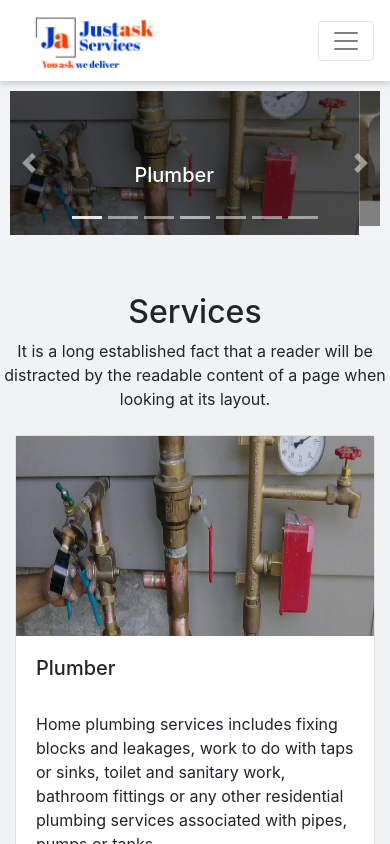
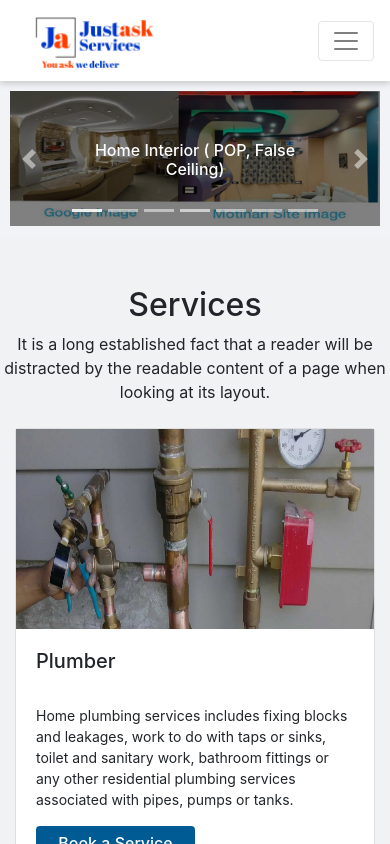
Before and after one commit to Rohandeshwal/justAsk, an Angular app: page /home in a window 390 px wide. Shown: the top 844 px of the page. Built offline with nearby package versions, Linux system fonts and the light colour scheme.

Commit message:
deploy latest

```diff
--- a/src/app/core/components/footer/footer.component.html
+++ b/src/app/core/components/footer/footer.component.html
@@ -9,7 +9,7 @@
         <div>Unit 4A/4B Wintersells Business Park</div>
       </div>
       <div class=""><a class="reg-link">customercare@justAsk.in</a></div>
-      <div class="reg-link">Call Us: 0203 746 8500</div>
+      <div class="reg-link">Call Us:  070913 65555</div>
       <div class="mt-2">
         <a href="https://www.facebook.com/Justask-Services-110694877315035/"
           ><span class="mr-2">
--- a/src/app/core/components/footer/footer.component.scss
+++ b/src/app/core/components/footer/footer.component.scss
@@ -61,8 +61,3 @@ img{
     width: 44%;
     display: inline-block;
 }
-
-.timings p:last-child > span:first-child {
-
-text-align: center;
-}
--- a/src/app/modules/home/components/carosels/carosels.component.html
+++ b/src/app/modules/home/components/carosels/carosels.component.html
@@ -29,9 +29,9 @@
       </div>
       <div class="carousel-item active">
         <img class="d-block w-100 blur" src="./assets/images/services/plumber-1.jpg" alt="First slide">
-        <div class="carousel-caption ">
+        <div class="carousel-caption  ">
             <h5>Plumber</h5>
-            <p class="d-none  d-md-block">Home plumbing services includes fixing blocks and leakages, work to do with taps
+            <p class="d-none  d-md-block" >Home plumbing services includes fixing blocks and leakages, work to do with taps
               or sinks, toilet and sanitary work, bathroom fittings or any other residential plumbing services
               associated with pipes, pumps or tanks.</p>
           </div>
--- a/src/app/modules/home/components/carosels/carosels.component.scss
+++ b/src/app/modules/home/components/carosels/carosels.component.scss
@@ -3,10 +3,30 @@
     filter: brightness(50%);
 }
 .carousel-inner{
-
-
+ height: 20.8vw;
 }
 .carousel {
     padding: 10px;
     background-color:#f1f3f6;
 }
+.carousel-caption p {
+    font-size: 14px;
+}
+.carousel-item{
+    position: static !important;
+    transform: none !important;
+    transition: none !important;
+}
+
+@media (max-width:767px){
+
+    .carousel-item h5 {
+        font-size: 1rem;
+
+    }
+    .carousel-inner{
+        height: 35vw;
+       }
+}
+
+//
--- a/src/app/modules/home/components/register-service/register-service.component.html
+++ b/src/app/modules/home/components/register-service/register-service.component.html
@@ -1,5 +1,7 @@
-<app-header></app-header>
-<div class="add-wrapper">
+<div  id="customHeader">
+<app-header  ></app-header>
+</div>
+<div class="add-wrapper ">
   <div class="add-header">
     <h2 class="heading">{{ MasterData?.name }}</h2>
   </div>
--- a/src/app/modules/home/components/register-service/register-service.component.scss
+++ b/src/app/modules/home/components/register-service/register-service.component.scss
@@ -38,3 +38,6 @@
 .detail{
     font-size: 14px;
 }
+#customHeader{
+    min-height: 81px;
+}
--- a/src/app/modules/home/pages/home/home.component.html
+++ b/src/app/modules/home/pages/home/home.component.html
@@ -8,8 +8,6 @@
         <p>It is a long established fact that a reader will be distracted by the readable content of a page when looking at its layout. </p>
     </div>
     <div id="services">
-
-
 <app-cards></app-cards>
 </div>
 </div>
--- a/src/app/shared/components/cards/cards.component.scss
+++ b/src/app/shared/components/cards/cards.component.scss
@@ -26,14 +26,19 @@
 .card-body{
     background-color: white;
 }
-//flipcard
+
 .flip-card {
 
      width: 100%;
-     height: 500px;
+     height: 490px;
     perspective: 1000px;
   }
-
+  .flip-card-inner {
+    height: 100%;
+  }
+  .card-text{
+    font-size: 14px;
+  }
   // .flip-card-inner {
   //   position: relative;
   //   width: 100%;
@@ -45,7 +50,7 @@
   //   box-shadow: 0 4px 8px 0 rgba(0,0,0,0.2);
   // }
 
-  // .flip-card:hover .flip-card-inner {
+  // .flip-card:hover .flip-card-inner {f
   //   transform: rotateY(180deg);
   // }
 
@@ -71,9 +76,9 @@
     transform: rotateY(180deg);
   }
   @media (max-width: 1199px){
-.flip-card{
-  height: 420px;
-}
+// .flip-card{
+//   height: 420px;
+// }
   }
 
   @media (max-width: 991px){
@@ -86,7 +91,7 @@
     }
 
     .flip-card[_ngcontent-xkg-c4] {
-    height: 350px;
+    // height: 350px;
     }
     }
 
@@ -104,12 +109,13 @@
     }
 
     .flip-card[_ngcontent-xkg-c4] {
-    height: 320px;
+    // height: 320px;
     }
     img[_ngcontent-xkg-c4] {
     width: 100%;
     }
     }
+
 
     .card-title {
       margin-bottom: 1.99rem;
```
